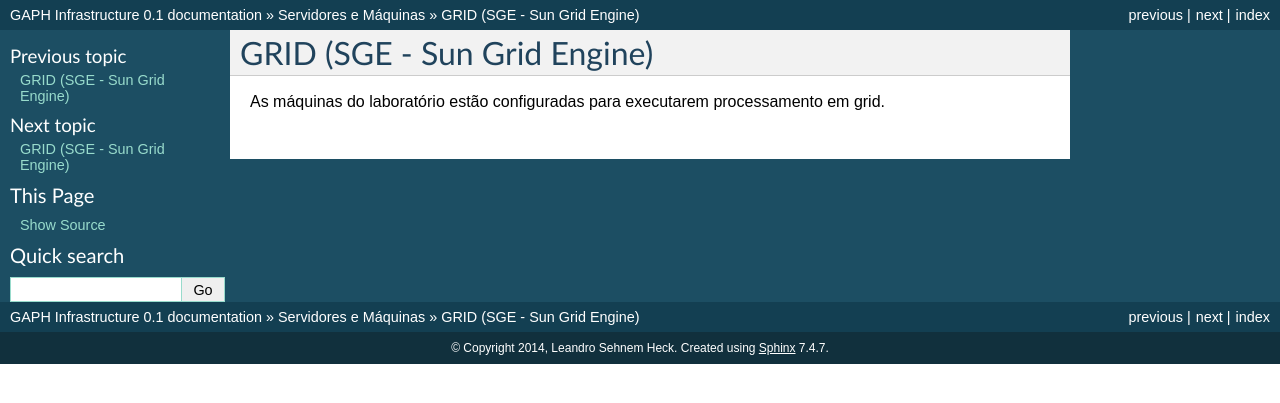
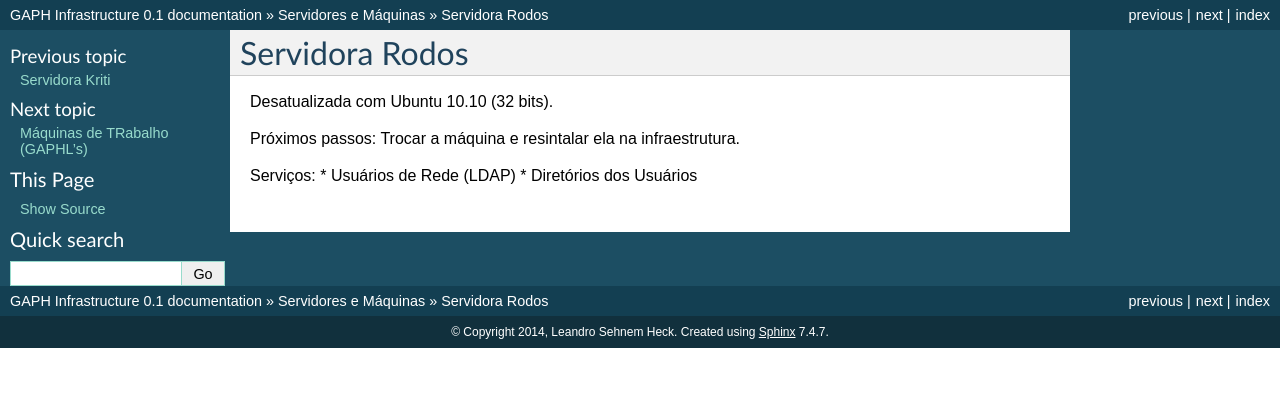
Before and after one commit to leoheck/gaph-infra-docs, a Sphinx documentation site: the page built from source/server-rodos.rst, in a window 1280 px wide. Shown: the top 403 px of the page. Built offline with Sphinx 7.4.7, drawn with Linux system fonts in a browser that asks for light colours.

Commit message:
Adding some text

```diff
--- a/source/server-kriti.rst
+++ b/source/server-kriti.rst
@@ -1,5 +1,10 @@
 
-GRID (SGE - Sun Grid Engine)
+Servidora Kriti
 ============================
 
-As máquinas do laboratório estão configuradas para executarem processamento em grid.
+Atualizada recentemente do Red Hat Enterprise Linux (RHEL) para o CentOS 5.10 Final completamente funcional.
+
+Serviços:
+
+ * Ferramentas de CAD (/soft64)
+ * Licenças
--- a/source/server-rodos.rst
+++ b/source/server-rodos.rst
@@ -1,5 +1,12 @@
 
-GRID (SGE - Sun Grid Engine)
+Servidora Rodos
 ============================
 
-As máquinas do laboratório estão configuradas para executarem processamento em grid.
+Desatualizada com Ubuntu 10.10 (32 bits).
+
+Próximos passos:
+Trocar a máquina e resintalar ela na infraestrutura.
+
+Serviços:
+* Usuários de Rede (LDAP)
+* Diretórios dos Usuários
--- a/source/workstations-gaphl.rst
+++ b/source/workstations-gaphl.rst
@@ -1,5 +1,9 @@
 
-GRID (SGE - Sun Grid Engine)
-============================
+Máquinas de TRabalho (GAPHL's)
+==============================
 
 As máquinas do laboratório estão configuradas para executarem processamento em grid.
+
+Sitesmas operacionais: Ubuntu 12.04 LTS ~ 14.04 LTS
+Kerneis:
+Lista de máquinas disponiveis:
```
Also changed, not shown: source/server-corfu.rst (+15 -3 lines).
